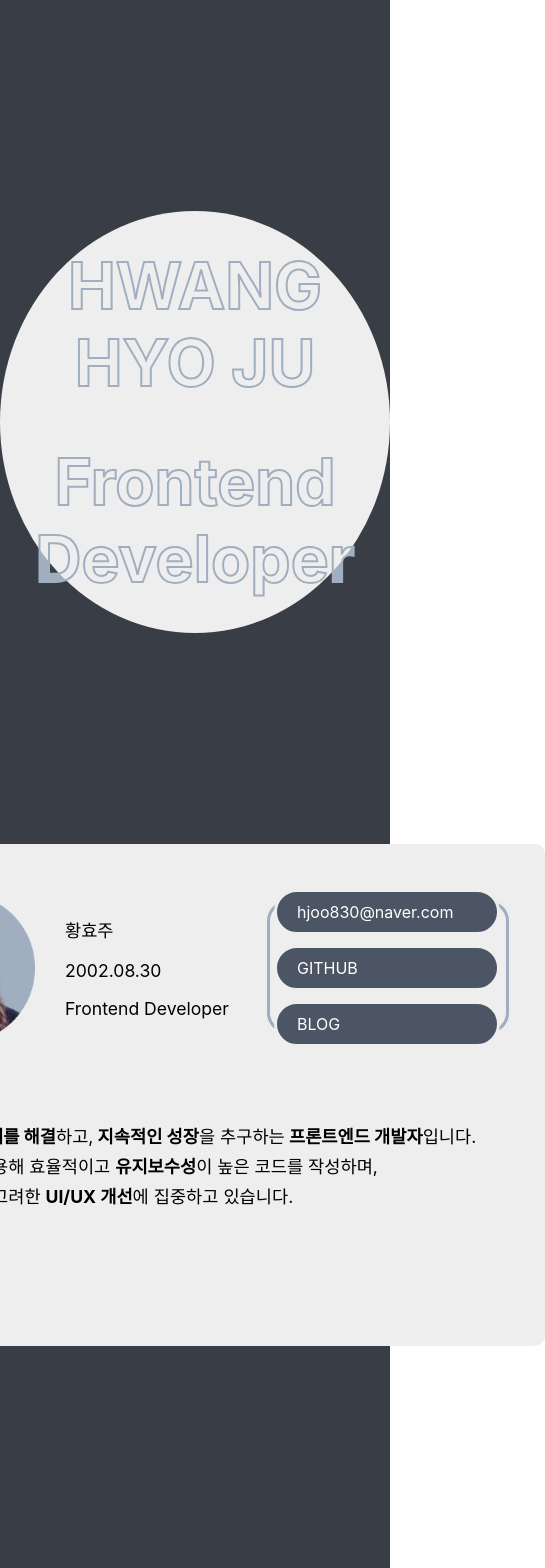
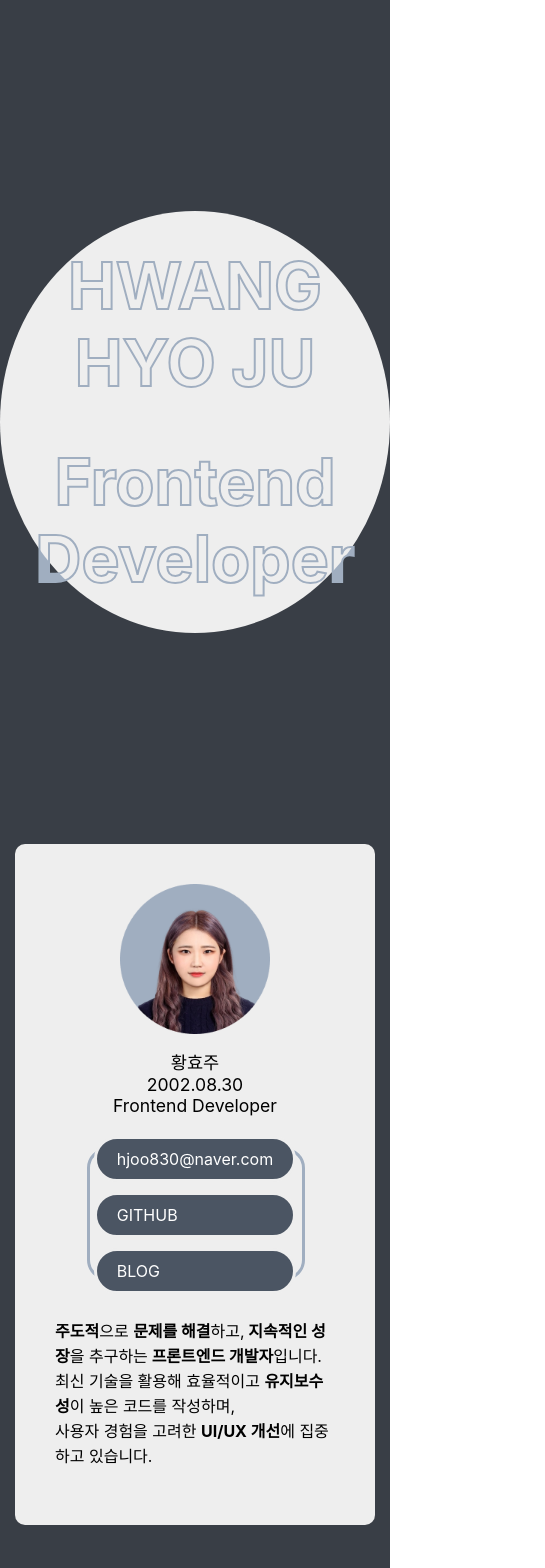
Before and after one commit to hjoo830/portfolio, a React (Create React App) app: page / in a window 390 px wide. Shown: the top 1568 px of the page, 545 px wide, since content can reach past the window. Built offline with nearby package versions, Linux system fonts and the light colour scheme.

Commit message:
💄 Design: Add responsive design to ProfileSection

```diff
--- a/src/css/ProfileSection.css
+++ b/src/css/ProfileSection.css
@@ -9,7 +9,6 @@
   width: 80vw;
   height: 50vh;
   padding: 40px;
-  min-width: 620px;
 }
 
 .profileWrap {
@@ -89,3 +88,52 @@
 .introduction span {
   font-weight: bold;
 }
+
+@media (max-width: 768px) {
+  .profileInfo {
+    gap: 15px;
+  }
+
+  .profilecontainer {
+    justify-content: center;
+    width: auto;
+    height: auto;
+    padding: auto;
+  }
+
+  .profileWrap {
+    flex-direction: column;
+    gap: 15px;
+  }
+
+  .profileInfoText p {
+    margin: 0;
+  }
+
+  .profileLinkContainer {
+    max-width: 280px;
+  }
+}
+
+@media (max-width: 480px) {
+  .profilecontainer {
+    margin: 0 15px;
+  }
+
+  .profileInfo {
+    flex-direction: column;
+  }
+
+  .profileInfoText p {
+    text-align: center;
+  }
+
+  .introduction {
+    margin-top: 20px;
+  }
+
+  .introduction p {
+    font-size: 1rem;
+    line-height: 25px;
+  }
+}
```
